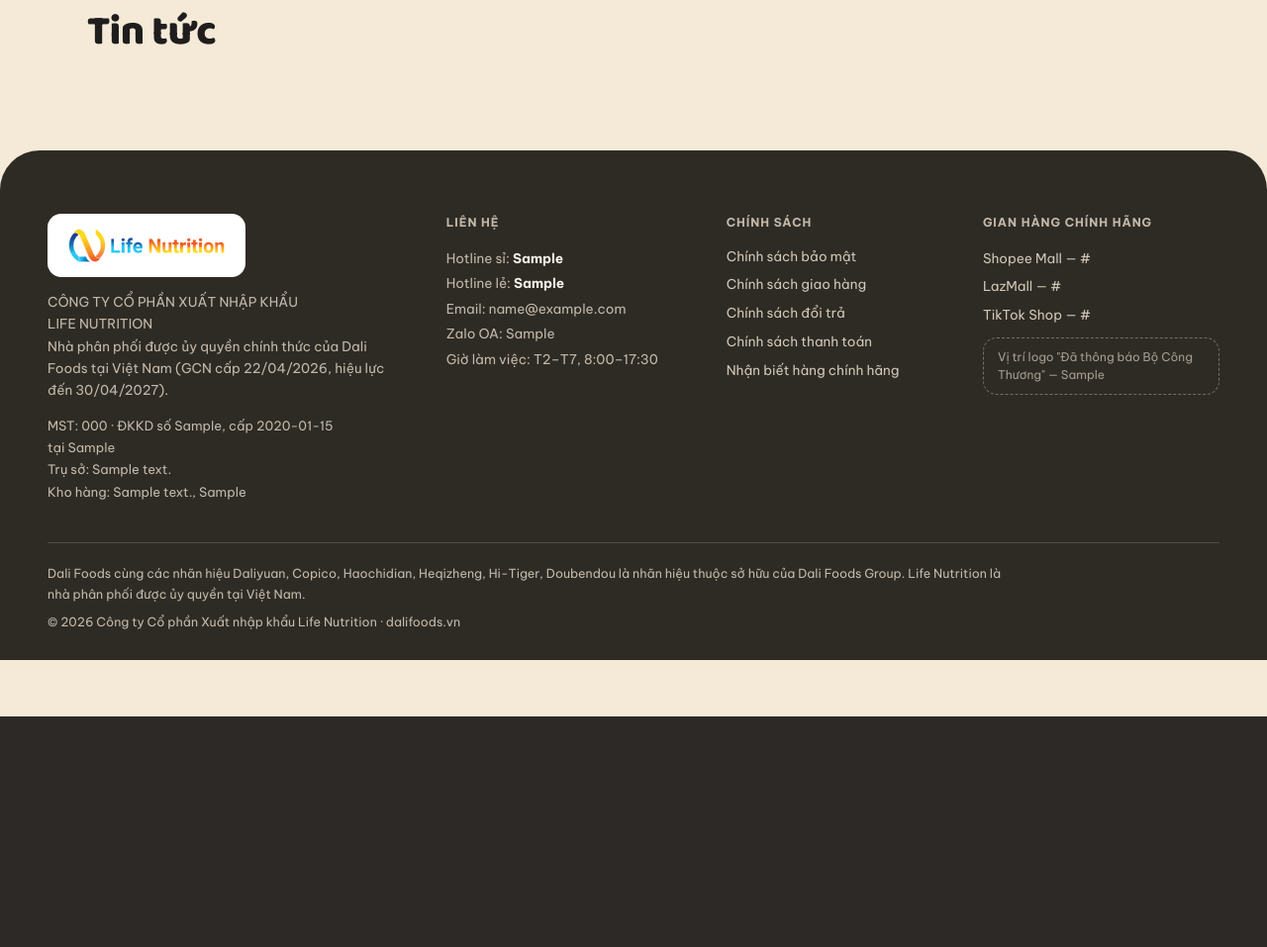
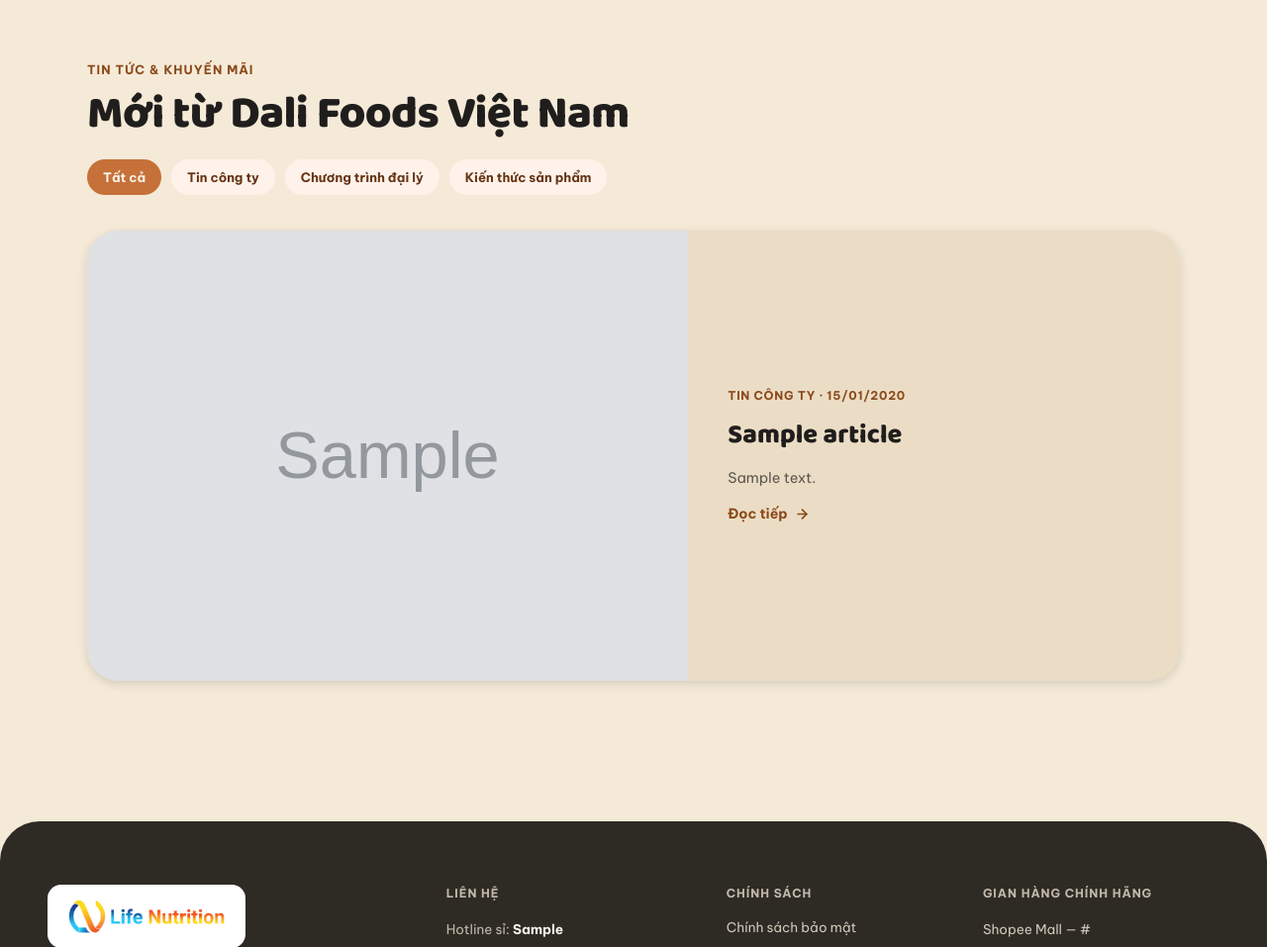
Before and after one commit to anhmanh1011/life-nutrition, a Django app: page /tin-tuc/ in a window 1280 px wide. Shown: the part 76-1033 px from the top of the page at 99% size. Before the commit the page ends 800 px from the top, so only its background shows below. Run offline with Django 5.2, Linux system fonts and the light colour scheme; tables that the repository leaves empty hold one stand-in row (values such as "Sample post"); grey boxes marked "Sample" are stand-in pictures.

Commit message:
Render the news index and add article detail pages
The news index now loops over published Articles: the newest becomes the
featured card, the rest fill the grid, and the topic pills come from
Topic.choices. The `1 - 2 - 3 - >` pager is dropped -- all four links were
href=# and there are seven articles in total.

templates/news/article_detail.html is new surface area, so it reuses the
existing card/section classes rather than copying markup. Its body is the only
`|safe` in the project; it is safe because Article.save() runs nh3.clean()
against an explicit allow-list first, and test_news_pages.py pins that.

The three topic pills stay href=# as they are on the static page.

Verified: pytest tests/test_news_pages.py tests/test_pages_views.py -> 20
passed; PAGES=/tin-tuc/ node tools/check.mjs -> exit=0; full suite -> 76
passed. The 390px screenshot shows the standardised 50% 65% crop leaves the
product label intact.

Co-Authored-By: Claude Opus 5 <noreply@anthropic.com>

```diff
--- a/apps/pages/views.py
+++ b/apps/pages/views.py
@@ -1,7 +1,7 @@
 from django.shortcuts import render
 
 from apps.catalog.models import Brand, Category, Product
-from apps.news.models import Article
+from apps.news.models import Article, Topic
 
 
 def home(request):
@@ -45,7 +45,11 @@ def news(request):
     return render(
         request,
         "pages/news.html",
-        {"featured": published[0] if published else None, "articles": published[1:]},
+        {
+            "featured": published[0] if published else None,
+            "articles": published[1:],
+            "topics": Topic.choices,
+        },
     )
 
 
--- a/assets/css/styles.css
+++ b/assets/css/styles.css
@@ -431,3 +431,11 @@ select.input { appearance: none; cursor: pointer; }
     scroll-behavior: auto !important;
   }
 }
+
+/* Admin-authored article bodies — news/article_detail.html. */
+.prose { font-size: 16px; line-height: 1.75; }
+.prose > * + * { margin-top: 1em; }
+.prose h2 { font-size: 24px; margin-top: 1.6em; }
+.prose h3 { font-size: 19px; margin-top: 1.4em; }
+.prose ul, .prose ol { padding-left: 1.4em; }
+.prose blockquote { margin-left: 0; padding-left: 16px; border-left: 3px solid var(--color-accent-200); }
--- a/templates/pages/news.html
+++ b/templates/pages/news.html
@@ -1,7 +1,56 @@
 {% extends "base.html" %}
+{% load static %}
 
-{% block title %}Tin tức — Dali Foods Việt Nam{% endblock %}
+{% block title %}Tin tức &amp; khuyến mãi — Dali Foods Việt Nam | Life Nutrition{% endblock %}
+{% block description %}Tin công ty, chương trình đại lý và kiến thức sản phẩm mới nhất từ Life Nutrition — nhà phân phối được ủy quyền của Dali Foods tại Việt Nam.{% endblock %}
+
+{% block extra_head %}
+<style>
+  /* Bài nổi bật: ảnh trái / nội dung phải, xuống một cột trên điện thoại. */
+  .news-feature { display: grid; grid-template-columns: 1.1fr 0.9fr; gap: 0; }
+  @media (max-width: 640px) { .news-feature { grid-template-columns: 1fr; } }
+</style>
+{% endblock %}
 
 {% block content %}
-<section class="section"><h1>Tin tức</h1></section>
+<section class="section" style="padding-block: 52px 10px;">
+  <p class="eyebrow">Tin tức &amp; khuyến mãi</p>
+  <h1 style="font-size: 46px; line-height: 1.1; margin: 0 0 20px;">Mới từ Dali Foods Việt Nam</h1>
+  <div style="display: flex; gap: 10px; flex-wrap: wrap;">
+    <span style="border-radius: 999px; padding: 8px 16px; background: var(--color-accent); color: var(--color-neutral-100); font-size: 13px; font-weight: 700;">Tất cả</span>
+    {% for value, label in topics %}
+    <a href="#" style="border-radius: 999px; padding: 8px 16px; background: var(--color-accent-100); color: var(--color-accent-800); font-size: 13px; font-weight: 700; text-decoration: none;">{{ label }}</a>
+    {% endfor %}
+  </div>
+</section>
+
+{% if featured %}
+<section class="section" style="padding-block: 26px 8px;">
+  <a href="{{ featured.get_absolute_url }}" class="card elev-md news-feature" style="padding: 0; overflow: hidden; text-decoration: none; color: var(--color-text);">
+    {% if featured.cover %}<figure class="washed" style="margin: 0;"><img src="{{ featured.cover.url }}" alt="{{ featured.cover_alt }}" style="display: block; width: 100%; height: 100%; min-height: 320px; object-fit: cover; object-position: 50% 65%;"></figure>{% endif %}
+    <div style="padding: 36px 40px; display: flex; flex-direction: column; gap: 14px; justify-content: center;">
+      <span style="font-size: 12px; font-weight: 700; letter-spacing: 0.06em; text-transform: uppercase; color: var(--color-accent{% if featured.topic == 'Chương trình đại lý' %}-2{% endif %}-700);">{{ featured.topic }} · {{ featured.published_at|date:"d/m/Y" }}</span>
+      <p style="margin: 0; font-family: var(--font-heading); font-weight: var(--font-heading-weight); font-size: 27px; line-height: 1.25;">{{ featured.title }}</p>
+      <p style="margin: 0; font-size: 14.5px; line-height: 1.65; color: color-mix(in srgb, var(--color-text) 70%, transparent);">{{ featured.excerpt }}</p>
+      <span style="display: inline-flex; align-items: center; gap: 7px; font-weight: 700; font-size: 14px; color: var(--color-accent-700);">Đọc tiếp
+        <svg width="15" height="15" viewBox="0 0 24 24" fill="none" stroke="currentColor" stroke-width="2.75" stroke-linecap="round" stroke-linejoin="round" aria-hidden="true"><path d="M5 12h14"/><path d="m12 5 7 7-7 7"/></svg>
+      </span>
+    </div>
+  </a>
+</section>
+{% endif %}
+
+<section class="section" style="padding-block: 30px 8px;">
+  <div class="grid grid-3">
+    {% for article in articles %}
+    <a href="{{ article.get_absolute_url }}" class="card" style="padding: 0; overflow: hidden; text-decoration: none; color: var(--color-text); display: flex; flex-direction: column;">
+      {% if article.cover %}<figure class="washed" style="margin: 0;"><img src="{{ article.cover.url }}" alt="{{ article.cover_alt }}" style="display: block; width: 100%; aspect-ratio: 16 / 9; object-fit: cover; object-position: 50% 65%;"></figure>{% endif %}
+      <div style="padding: 16px 18px 18px; display: flex; flex-direction: column; gap: 8px; flex: 1;">
+        <span style="font-size: 12px; font-weight: 700; letter-spacing: 0.06em; text-transform: uppercase; color: var(--color-accent{% if article.topic == 'Chương trình đại lý' %}-2{% endif %}-700);">{{ article.topic }} · {{ article.published_at|date:"d/m/Y" }}</span>
+        <p style="margin: 0; font-weight: 700; font-size: 16px; line-height: 1.45;">{{ article.title }}</p>
+      </div>
+    </a>
+    {% endfor %}
+  </div>
+</section>
 {% endblock %}
```
Also changed, not shown: templates/news/article_detail.html (added, +36 -0 lines), tests/test_news_pages.py (added, +63 -0 lines).
